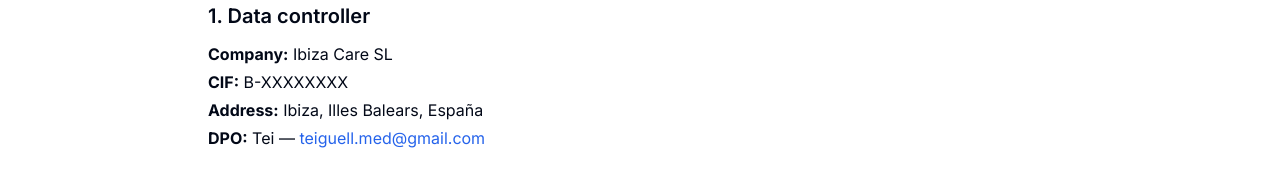
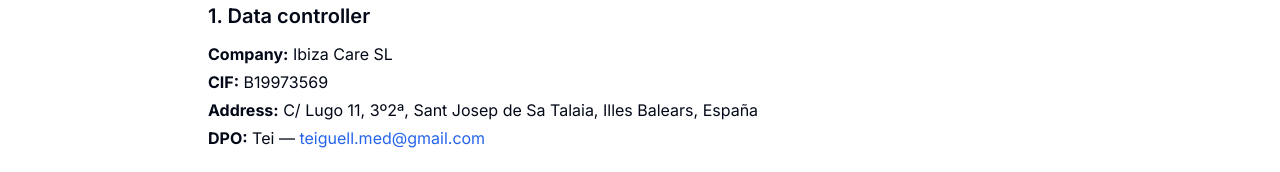
Before and after one commit to teiguell/oncall-clinic, a Next.js app: page /en/legal/privacy in a window 1280 px wide. Shown: the part 283-455 px from the top of the page. Built offline with nearby package versions, Linux system fonts and the light colour scheme; no server answers.

Commit message:
fix: update privacy page CIF + address, add Crisp and Maps env vars
- Privacy page: CIF B19973569 + full address (Art. 13 RGPD compliance)
- .env.production: NEXT_PUBLIC_CRISP_WEBSITE_ID + GOOGLE_MAPS_API_KEY
- Legal compliance fixes from LEGAL_COMPLIANCE_REVIEW

```diff
--- a/app/[locale]/legal/privacy/page.tsx
+++ b/app/[locale]/legal/privacy/page.tsx
@@ -21,8 +21,8 @@
         <h2 className="text-xl font-semibold mb-3">{t('privacy.s1Title')}</h2>
         <ul className="space-y-1">
           <li><strong>{t('privacy.company')}:</strong> Ibiza Care SL</li>
-          <li><strong>CIF:</strong> B-XXXXXXXX</li>
-          <li><strong>{t('privacy.address')}:</strong> Ibiza, Illes Balears, Espa&ntilde;a</li>
+          <li><strong>CIF:</strong> B19973569</li>
+          <li><strong>{t('privacy.address')}:</strong> C/ Lugo 11, 3º2ª, Sant Josep de Sa Talaia, Illes Balears, España</li>
           <li><strong>DPO:</strong> Tei &mdash; <a href="mailto:teiguell.med@gmail.com" className="text-blue-600 hover:underline">teiguell.med@gmail.com</a></li>
         </ul>
       </section>
```
Also changed, not shown: 1 other file (tests, documents, lock files or other folders).
